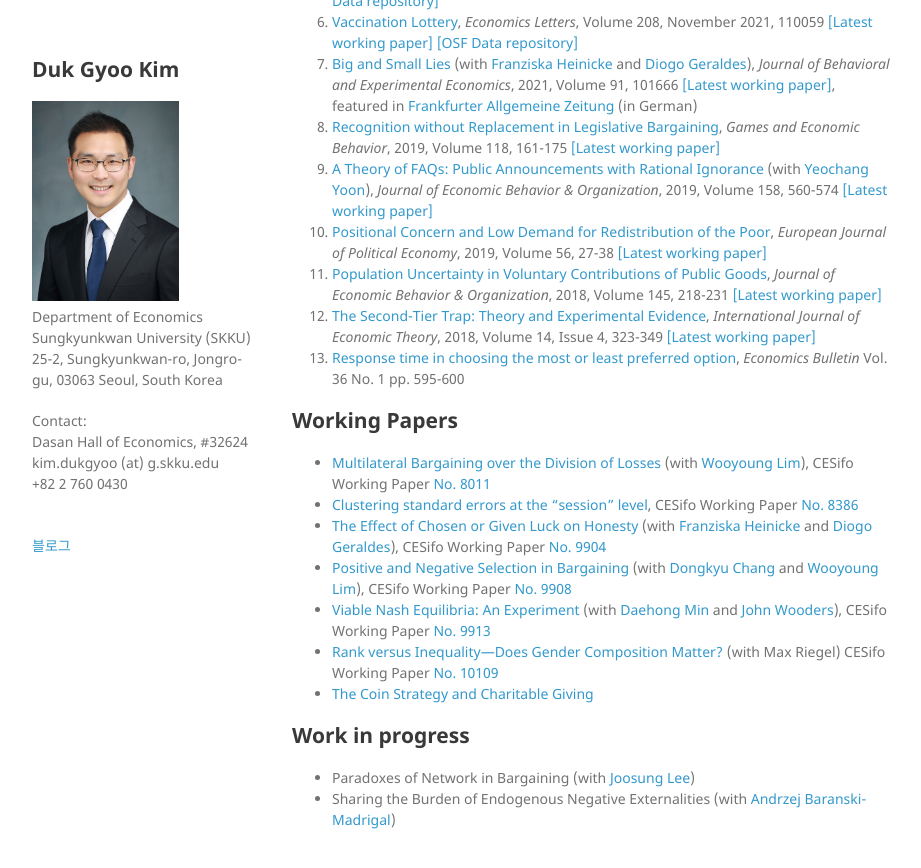
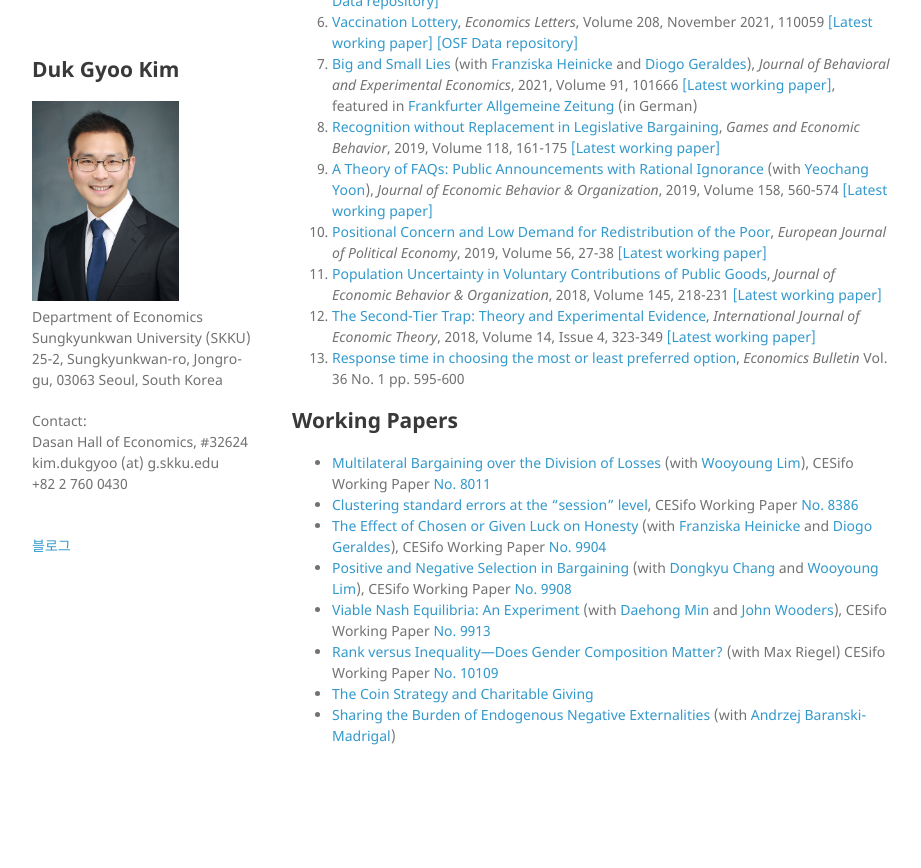
Before and after one commit to kimdukgyoo/kimdukgyoo.github.io, a Jekyll site: the page built from index.md, in a window 1280 px wide and 900 px high, scrolled down 589 px. Shown: the top 868 px of the window, without its empty margins (178-1099 px from the left). Built offline with Jekyll 4.4.1, drawn with Linux system fonts in a browser that asks for light colours; our own code applies the rules of GitHub Pages for plain Markdown files; after the commit the page ends 1405 px from its top, so only the background shows below that; some of the changed lines change nothing that is shown.

Commit message:
Update index.md

```diff
--- a/index.md
+++ b/index.md
@@ -41,12 +41,13 @@
 * <a href="https://kimdukgyoo.github.io/PDFfiles/ViableNash.pdf" target="_blank">Viable Nash Equilibria: An Experiment</a> (with <a href="http://www.daehongmin.com/" target="_blank">Daehong Min</a> and <a href="http://johnwooders.com/" target="_blank">John Wooders</a>), CESifo Working Paper <a href="https://www.cesifo.org/en/publikationen/2022/working-paper/viable-nash-equilibria-experiment" target="_blank">No. 9913</a>
 * <a href="https://kimdukgyoo.github.io/PDFfiles/Rank_vs_Inequality.pdf" target="_blank">Rank versus Inequality---Does Gender Composition Matter?</a> (with Max Riegel) CESifo Working Paper <a href="https://www.cesifo.org/DocDL/cesifo1_wp10109.pdf" target="_blank">No. 10109</a>
 * <a href="https://kimdukgyoo.github.io/PDFfiles/CoinStrategyandCharitableGiving.pdf" target="_blank"> The Coin Strategy and Charitable Giving</a>
+* <a href="https://kimdukgyoo.github.io/PDFfiles/SharingNegative.pdf" target="_blank">Sharing the Burden of Endogenous Negative Externalities</a> (with <a href="http://www.abarmad.com/" target="_blank">Andrzej Baranski-Madrigal</a>)
 
+<!--
 ## Work in progress
-<!--* Political Blurring on a Condorcet Cycle (with <a href="https://www.wiso.uni-koeln.de/de/forschung/find-an-expert/experts/prof-dr-felix-bierbrauer/" target="_blank">Felix Bierbrauer</a>)-->
-
+* Political Blurring on a Condorcet Cycle (with <a href="https://www.wiso.uni-koeln.de/de/forschung/find-an-expert/experts/prof-dr-felix-bierbrauer/" target="_blank">Felix Bierbrauer</a>)-
 * Paradoxes of Network in Bargaining (with <a href="https://sites.google.com/site/joosungecon/research" target="_blank">Joosung Lee</a>)
-* Sharing the Burden of Endogenous Negative Externalities (with <a href="http://www.abarmad.com/" target="_blank">Andrzej Baranski-Madrigal</a>)
+->
 
 <!--
 ## Mimeo
```
